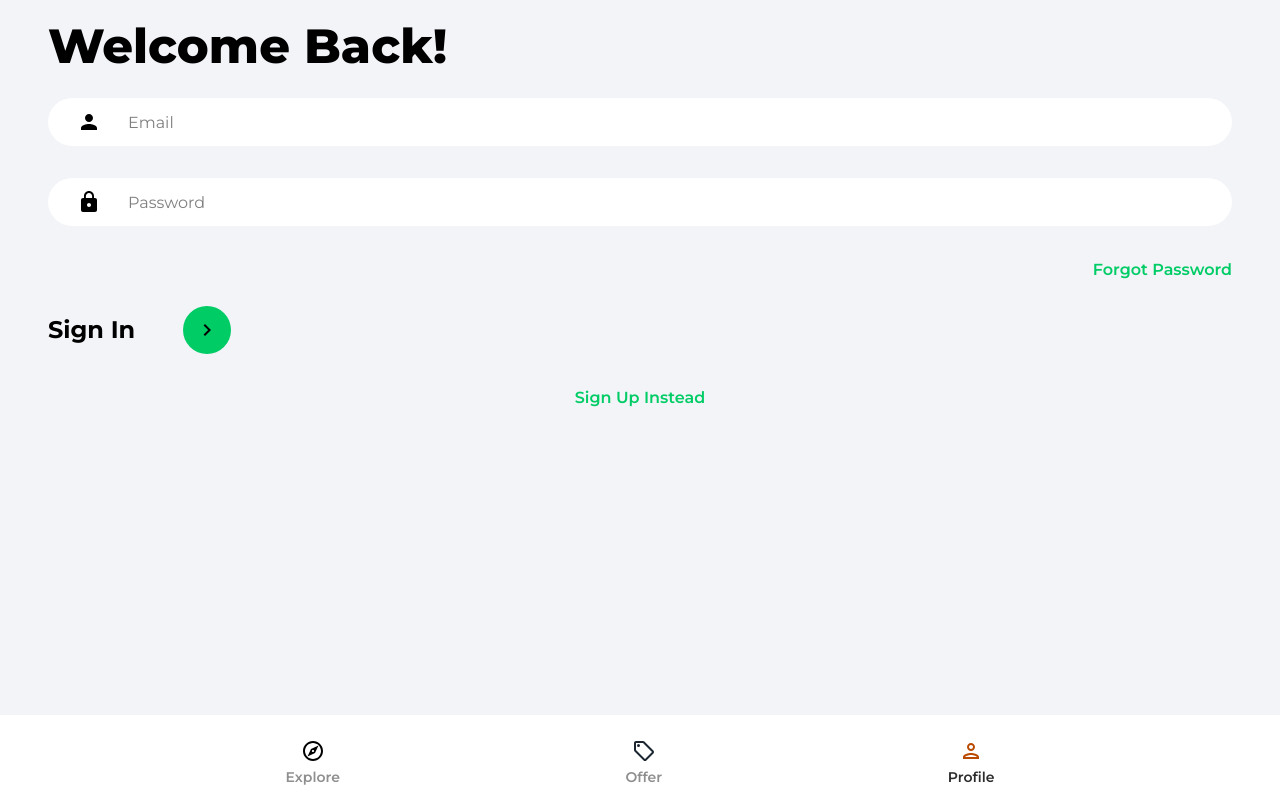
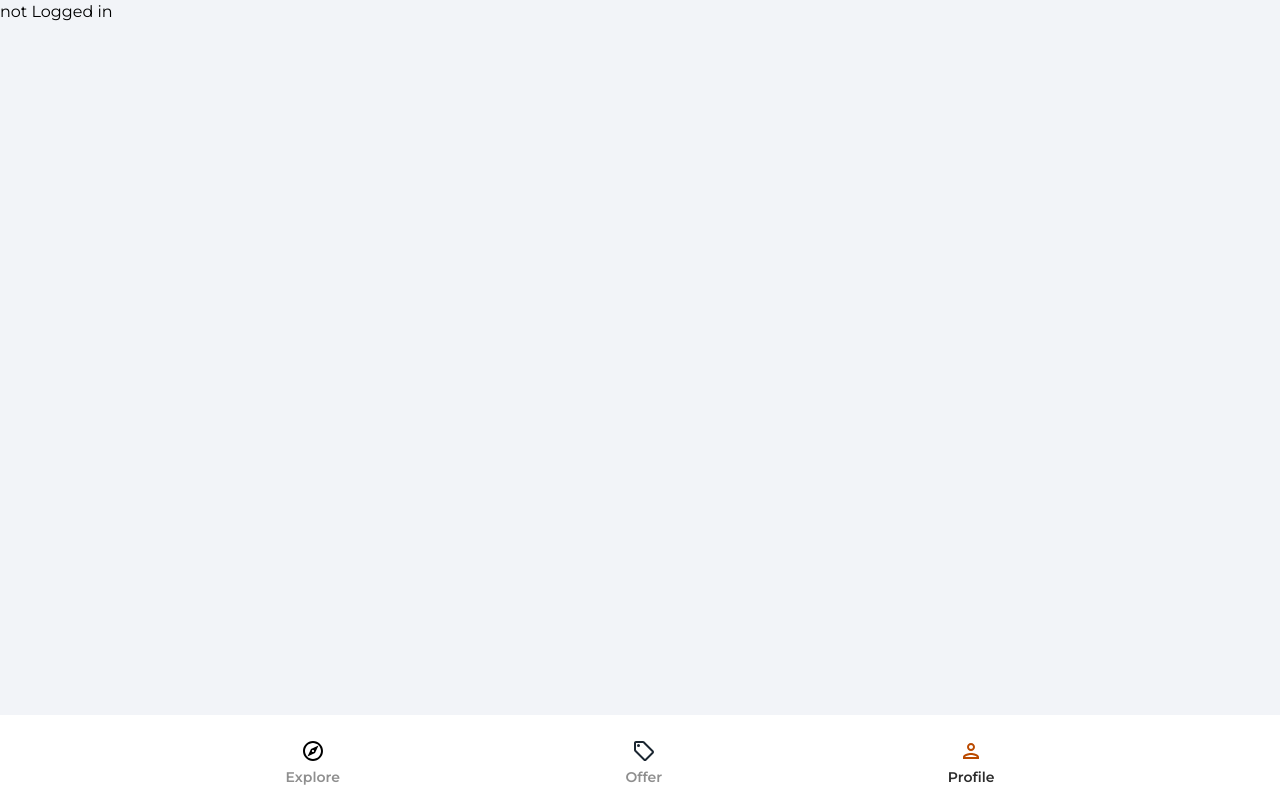
Before and after one commit to Quwambinuyo/Market-Place, a React (Vite) app: page /profile in a window 1280 px wide. Built offline with nearby package versions, Linux system fonts and the light colour scheme.

Commit message:
Alert with React to toastify have beenset up for the signin and signup page

```diff
--- a/package.json
+++ b/package.json
@@ -14,6 +14,7 @@
     "firebase": "^11.2.0",
     "react": "^18.3.1",
     "react-dom": "^18.3.1",
+    "react-toastify": "^11.0.3",
     "tailwindcss": "^4.0.1"
   },
   "devDependencies": {
--- a/src/App.jsx
+++ b/src/App.jsx
@@ -1,5 +1,7 @@
 import React from "react";
 import { BrowserRouter, Routes, Route } from "react-router-dom";
+import "react-toastify/dist/ReactToastify.css";
+import { ToastContainer, toast } from "react-toastify";
 import Navbar from "./components/Navbar";
 import Explore from "./pages/Explore";
 import Offers from "./pages/Offers";
@@ -10,17 +12,20 @@
 
 function App() {
   return (
+    <>
       <BrowserRouter>
         <Routes>
           <Route path="/" element={<Explore />} />
           <Route path="/offers" element={<Offers />} />
-        <Route path="/profile" element={<SignIn />} />
+          <Route path="/profile" element={<Profile />} />
           <Route path="/sign-in" element={<SignIn />} />
           <Route path="/sign-up" element={<SignUp />} />
           <Route path="/forgot-password" element={<ForgotPassword />} />
         </Routes>
         <Navbar />
       </BrowserRouter>
+      <ToastContainer />
+    </>
   );
 }
 
--- a/src/index.css
+++ b/src/index.css
@@ -143,7 +143,7 @@
 }
 
 .pageHeader {
-  font-size: 3rem;
+  font-size: 2rem;
   font-weight: 800;
   padding-top: 10px;
 }
--- a/src/pages/Profile.jsx
+++ b/src/pages/Profile.jsx
@@ -1,11 +1,15 @@
 import React from "react";
+import { getAuth } from "firebase/auth";
+import { useState, useEffect } from "react";
 
 function Profile() {
-  return (
-    <div>
-      <h1>Profile</h1>
-    </div>
-  );
+  const auth = getAuth();
+  useEffect(() => {
+    setUser(auth.currentUser);
+  }, []);
+  const [user, setUser] = useState(null);
+
+  return user ? <h1>{user.displayName} </h1> : "not Logged in";
 }
 
 export default Profile;
--- a/src/pages/SignIn.jsx
+++ b/src/pages/SignIn.jsx
@@ -1,8 +1,10 @@
 import React from "react";
 import { useState } from "react";
+import { toast } from "react-toastify";
 import { Link, useNavigate } from "react-router-dom";
 import ArrowRightIcon from "../assets/svg/keyboardArrowRightIcon.svg";
 import visibilityIcon from "../assets/svg/visibilityIcon.svg";
+import { getAuth, signInWithEmailAndPassword } from "firebase/auth";
 
 function SignIn() {
   const [showPassword, setShowPassword] = useState(false);
@@ -23,6 +25,26 @@
     }));
   };
 
+  const onSubmit = async (e) => {
+    e.preventDefault();
+
+    try {
+      const auth = getAuth();
+
+      const userCredential = await signInWithEmailAndPassword(
+        auth,
+        email,
+        password
+      );
+
+      if (userCredential.user) {
+        navigate("/");
+      }
+    } catch (error) {
+      toast.error("Bad User Credentials");
+    }
+  };
+
   return (
     <>
       <div className="pageContainer">
@@ -31,7 +53,7 @@
         </header>
 
         <main>
-          <form>
+          <form onSubmit={onSubmit}>
             <input
               type="email"
               placeholder="Email"
--- a/src/pages/SignUp.jsx
+++ b/src/pages/SignUp.jsx
@@ -1,5 +1,6 @@
 import React, { useState } from "react";
 import { Link, useNavigate } from "react-router-dom";
+import { toast } from "react-toastify";
 import ArrowRightIcon from "../assets/svg/keyboardArrowRightIcon.svg";
 import visibilityIcon from "../assets/svg/visibilityIcon.svg";
 import {
@@ -50,7 +51,7 @@
 
       navigate("/");
     } catch (error) {
-      console.error("Error signing up:", error); // Improved error handling
+      toast.error("Something went wrong");
     }
   };
 
```
Also changed, not shown: 1 other file (tests, documents, lock files or other folders). Lines whose indentation alone changed are shown as unchanged.
